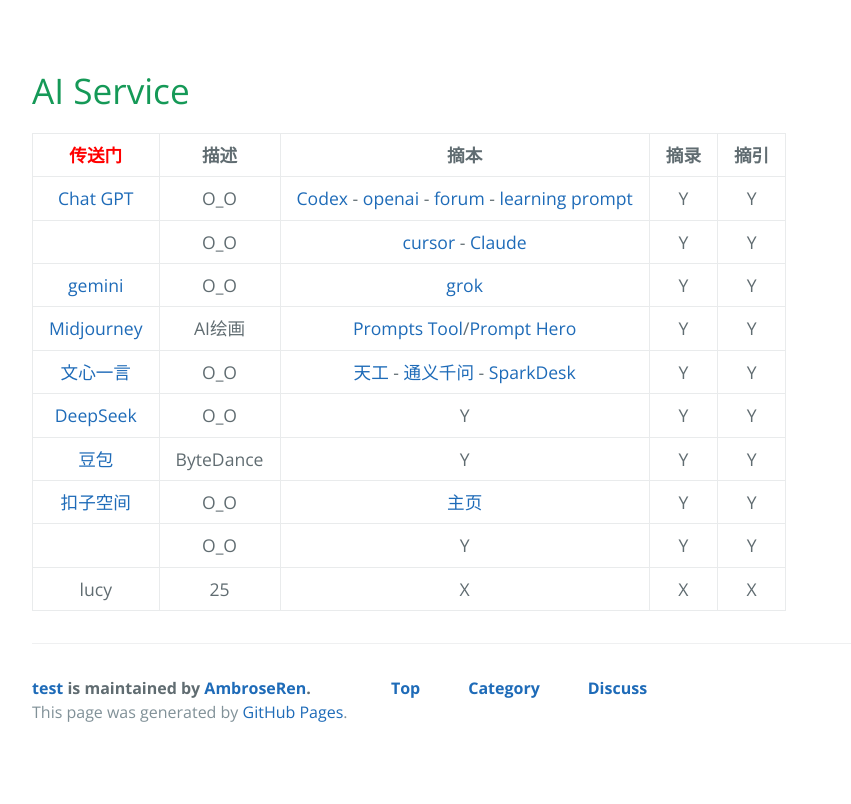
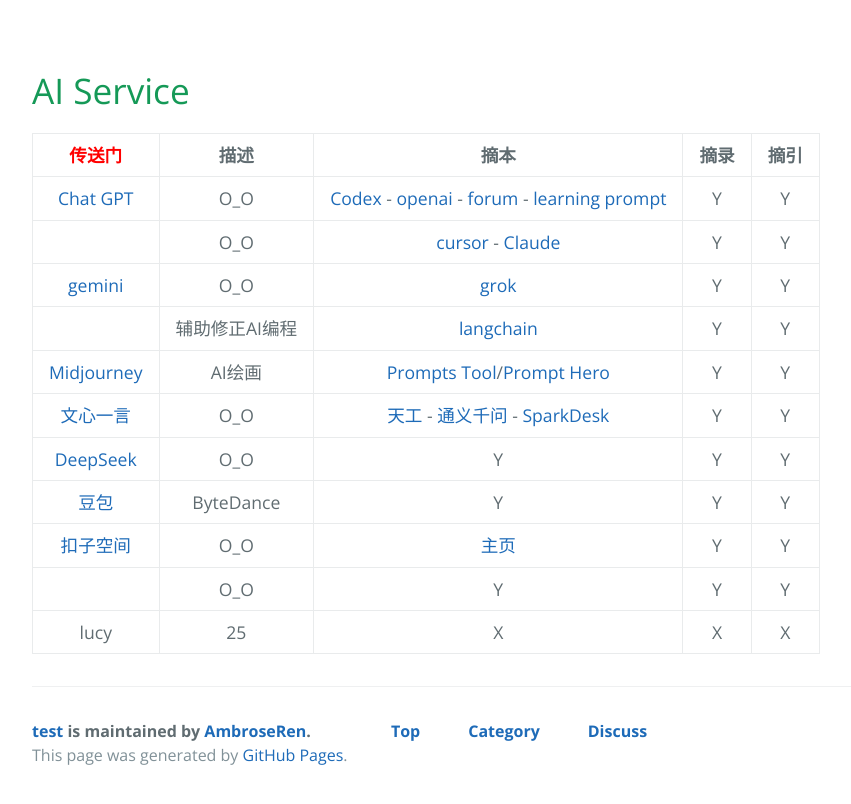
Before and after one commit to AmbroseRen/test, a Jekyll site: the page built from Data/AI/index.md, in a window 1280 px wide. Shown: the top 804 px of the page, without its empty margins (192-1043 px from the left). Built offline with Jekyll 4.4.1, drawn with Linux system fonts in a browser that asks for light colours; nearby versions of some CDN libraries; our own code applies the rules of GitHub Pages for plain Markdown files; library files that are not in the unit come from our copies; the repository's description, which GitHub fills in, is left out.

Commit message:
Update index.md

```diff
--- a/Data/AI/index.md
+++ b/Data/AI/index.md
@@ -23,6 +23,7 @@
 | [Chat GPT](https://chat.openai.com/auth/login) | O_O | [Codex](https://chatgpt.com/codex/cloud) - [openai](https://openai.com/) - [forum](https://forum.openai.com/) - [learning prompt](https://learningprompt.wiki/) | Y | Y |
 | []() | O_O | [cursor](https://cursor.com/cn/dashboard) - [Claude](https://claude.ai/new) | Y | Y |
 | [gemini](https://gemini.google.com/) | O_O | [grok](https://grok.com/) | Y | Y |
+| []() | 辅助修正AI编程 | [langchain](https://www.langchain.com/langgraph) | Y | Y |
 | [Midjourney](https://www.midjourney.com/) | AI绘画 | [Prompts Tool](https://prompt.noonshot.com/)/[Prompt Hero](https://prompthero.com/) | Y | Y |
 | [文心一言](https://yiyan.baidu.com/) | O_O | [天工](https://search.tiangong.cn/) - [通义千问](https://tongyi.aliyun.com/qianwen/) - [SparkDesk](https://xinghuo.xfyun.cn/desk) | Y | Y |
 | [DeepSeek](https://www.deepseek.com/) | O_O | Y | Y | Y |
```
